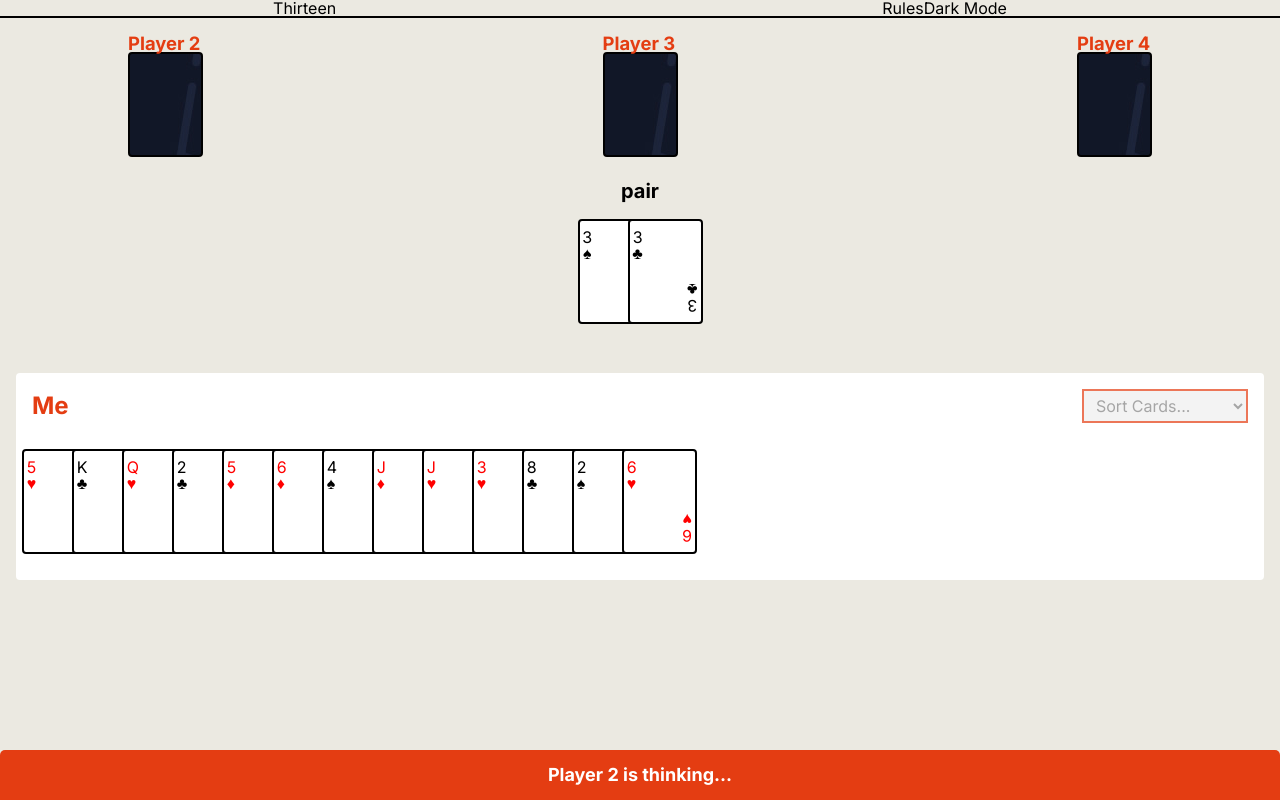
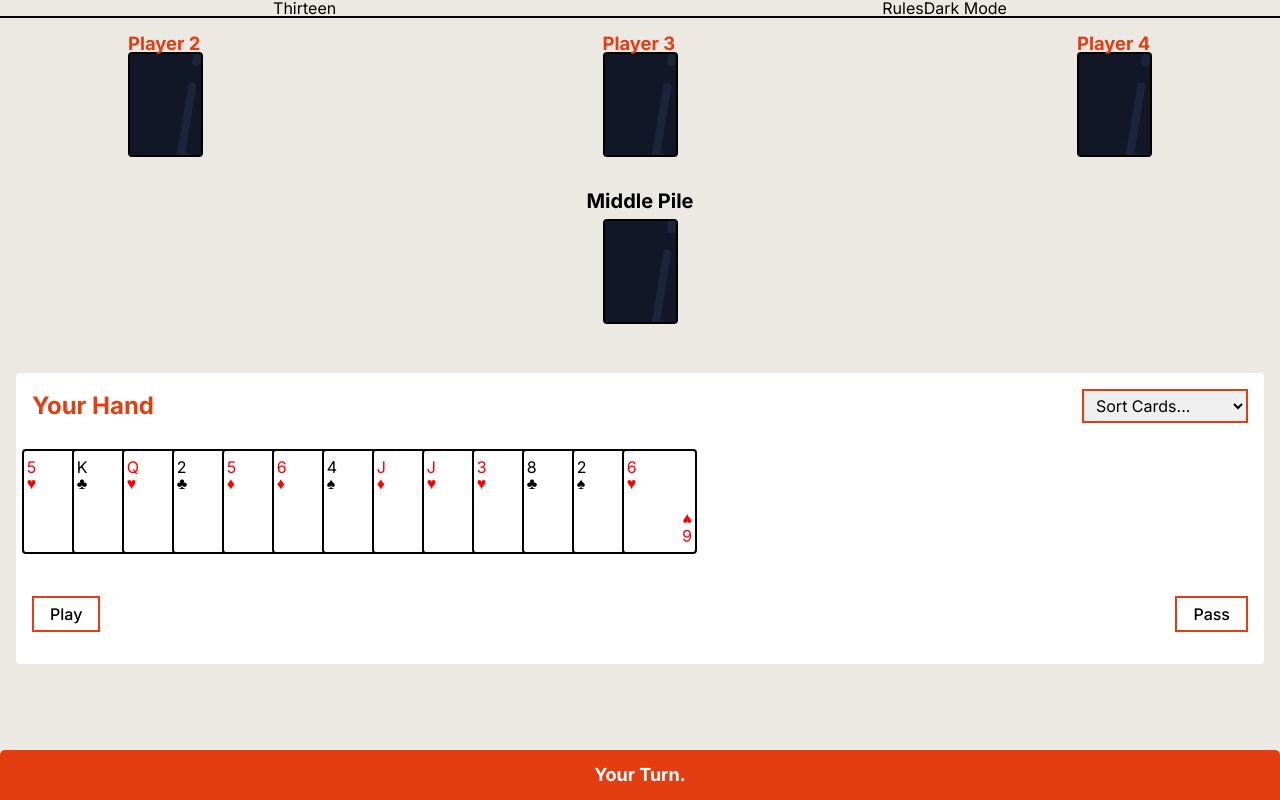
Before and after one commit to jduong09/thirteen, a Next.js app: page / in a window 1280 px wide. Both pictures are taken after a click on the button "Shuffle Deck". Built offline with nearby package versions, Linux system fonts and the light colour scheme.

Commit message:
Removed combination select tag, changed content.

```diff
--- a/components/cards/cards.module.scss
+++ b/components/cards/cards.module.scss
@@ -29,7 +29,7 @@ $primary-color: #E43D12;
 }
 
 .card.selected {
-  background-color: $primary-color;
+  background-color: #f1b9b4;
 }
 
 .cardTopLeft {
--- a/components/game/game.js
+++ b/components/game/game.js
@@ -245,10 +245,14 @@ const Game = () => {
       const player = idx % 4;
       tempHands[player].hand.push(card);
 
+      /*
       if (card.number === 3 && card.suite === 'spades') {
         setPlayerTurn(player);
         setTurnMessage(player === 0 ? 'Your Turn.' : `Player ${player + 1}'s Turn.`);
       };
+      */
+     setPlayerTurn(0);
+     setTurnMessage('Your Turn.');
     });
 
     setHands(tempHands);
@@ -397,9 +401,9 @@ const Game = () => {
     }, 2500);
   }
 
-  const changeCombo = (e) => {
-    setComboSelect(e.target.value);
-    setCurrentTurnCombo(e.target.value);
+  const changeCombo = (combo) => {
+    setComboSelect(combo);
+    setCurrentTurnCombo(combo);
   }
 
   const handleShowQty = () => {
@@ -473,8 +477,6 @@ const Game = () => {
     playerRoundMessage = 'PASSED!';
   } else if (hands.length && hands[0].roundWin) {
     playerRoundMessage = 'ROUND WINNER!';
-  } else if (playerTurn === 0) {
-    playerRoundMessage = 'Your Turn';
   } else {
     playerRoundMessage = '';
   }
@@ -493,19 +495,19 @@ const Game = () => {
           <div className={gameStyles.gameBoard}>
             <div className={gameStyles.middleDiv}>
               <div className={gameStyles.middlePile}>
-                <h2>{currentTurnCombo && previousPlayedCombo.length ? `${currentTurnCombo}` : 'Middle Pile'}</h2>
+                <h2>{currentTurnCombo && previousPlayedCombo.length ? '' : 'Middle Pile'}</h2>
                 {previousPlayedCombo.length ?
                 <Cards cards={previousPlayedCombo} /> :
                 <div className={gameStyles.cardFaceDown}></div>}
               </div>
-              {playerTurn !== 0 &&
+
               <h2 className={gameStyles.turnIndicator}>
                 {endCycleClause ||
                 <div>
                   <span>{turnMessage}</span>
                   {gameOverClause && <button className={gameStyles.btnPlayAgain} onClick={handleRestartGame}>Play Again?</button>}
                 </div>}
-              </h2>}
+              </h2>
             </div>
             {listAiHands}
             <div className={gameStyles.containerUser}>
--- a/components/hand/hand.js
+++ b/components/hand/hand.js
@@ -2,8 +2,9 @@ import {  React, useState, useEffect } from "react";
 import PropTypes from "prop-types";
 import handStyles from "@/components/hand/hands.module.scss";
 import Cards from "@/components/cards/cards";
+import { determineCombination } from "../utilities/combination";
 
-const Hand = ({ cards, playerTurn, comboIsValid, requestCombo, currentTurnCombo, passTurn, changeCombo, middlePile, setTurnMessage, firstTurnClause }) => {
+const Hand = ({ cards, playerTurn, comboIsValid, requestCombo, passTurn, changeCombo, setTurnMessage, firstTurnClause }) => {
   const [hand, setHand] = useState(cards);
   const [combo, setCombo] = useState([]);
   const [hasReset, resetCombo] = useState(false);
@@ -116,11 +117,20 @@ const Hand = ({ cards, playerTurn, comboIsValid, requestCombo, currentTurnCombo,
       return;
     }
 
+    /* Commented Out so we can test that determineCombination function is working.
     if (firstTurnClause && !combo.filter((card) => card.value === 1).length) {
       setTurnMessage('Combo must contain 3 of Spades. Invalid Combo.');
       return;
     }
-    requestCombo(combo.map((card) => { return { number: card.number, suite: card.suite, value: card.value } }), currentTurnCombo);
+    */
+
+    const validCombo = determineCombination(combo);
+    if (validCombo) {
+      changeCombo(validCombo);
+      requestCombo(combo.map((card) => { return { number: card.number, suite: card.suite, value: card.value } }), validCombo);
+    } else {
+      return;
+    }
     resetHand();
   }
 
@@ -128,7 +138,7 @@ const Hand = ({ cards, playerTurn, comboIsValid, requestCombo, currentTurnCombo,
   return (
     <div className={handStyles.divUserHand}>
       <div className={handStyles.handHeader}>
-        <h3>Me</h3>
+        <h3>Your Hand</h3>
         <select disabled={!isMyTurn} onChange={(e) => {sortPlayerCards(e.target.value)}} className={handStyles.select} defaultValue={'default'}>
           <option value="default" disabled>Sort Cards...</option>
           <option value="groups">Groups</option>
@@ -140,23 +150,8 @@ const Hand = ({ cards, playerTurn, comboIsValid, requestCombo, currentTurnCombo,
         {comboIsValid === false && <div>Invalid Combo. Try a different combo or press Change Combo Type.</div>}
         {isMyTurn &&
         <div className={handStyles.handBtns}>
-          {!middlePile.length &&
-          <form>
-            <p className={handStyles.selectCombination}>
-              <label htmlFor='select-combo'>Combination</label>
-              <select id='select-combo' name='select-combo' className={handStyles.selectCombo} onChange={changeCombo} value={currentTurnCombo}>
-                <option value=''>--Please choose an option--</option>
-                <option value='single'>Single</option>
-                <option value='pair'>Pair</option>
-                <option value='triplet'>Triplet</option>
-                <option value='quartet'>Quartet</option>
-                <option value='sequence'>Sequence</option>
-                <option value='double sequence'>Double Sequence</option>
-              </select>
-            </p>
-          </form>}
-          <button disabled={!isMyTurn} onClick={finalizeTurn}>Finalize Turn</button>
-          <button disabled={!isMyTurn} onClick={() => passTurn(playerTurn)}>Pass Turn</button>
+          <button disabled={!isMyTurn} onClick={finalizeTurn}>Play</button>
+          <button disabled={!isMyTurn} onClick={() => passTurn(playerTurn)}>Pass</button>
         </div>}
       </div>
     </div>
--- a/components/utilities/combination.js
+++ b/components/utilities/combination.js
@@ -89,3 +89,46 @@ export const highestValue = (combo) => {
   });
   return result;
 };
+
+export const determineCombination = (hand) => {
+  console.log(hand);
+  if (hand.length === 13 || hand.length === 11 || hand.length === 9 || hand.length === 7 || hand.length === 5) {
+    if (dictionaryCombinations['sequence'].isValid(hand)) {
+      return 'sequence';
+    } else {
+      false;
+    }
+  } else if (hand.length === 12 || hand.length === 10 || hand.length === 8 || hand.length === 6) {
+    if (dictionaryCombinations['sequence'].isValid(hand)) {
+      return 'sequence';
+    } else if (dictionaryCombinations['double sequence'].isValid(hand)) {
+      return 'double sequence';
+    } else {
+      return false;
+    }
+  } else if (hand.length === 4) {
+    if (dictionaryCombinations['sequence'].isValid(hand)) {
+      return 'sequence';
+    } else if (dictionaryCombinations['quartet'].isValid(hand)) {
+      return 'quartet';
+    } else {
+      return false;
+    }
+  } else if (hand.length === 3) {
+    if (dictionaryCombinations['sequence'].isValid(hand)) {
+      return 'sequence';
+    } else if (dictionaryCombinations['triplet'].isValid(hand)) {
+      return 'triplet';
+    } else {
+      return false;
+    }
+  } else if (hand.length === 2) {
+    if (dictionaryCombinations['pair'].isValid(hand)) {
+      return 'pair'
+    } else {
+      return false;
+    }
+  } else {
+    return 'single';
+  }
+}
```
Also changed, not shown: components/utilities/ai.js (+2 -21 lines).
